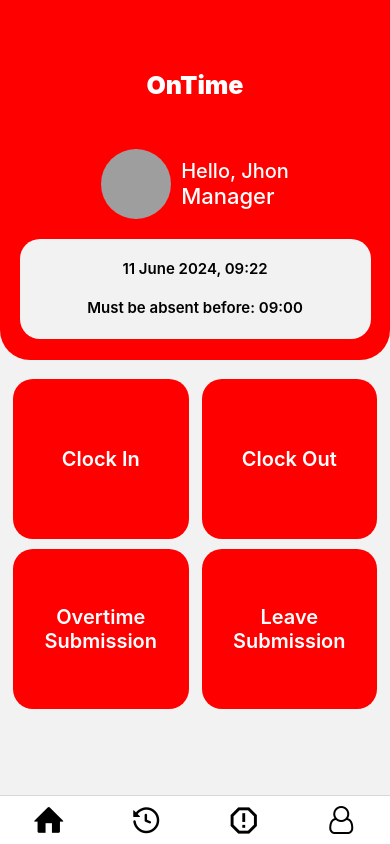
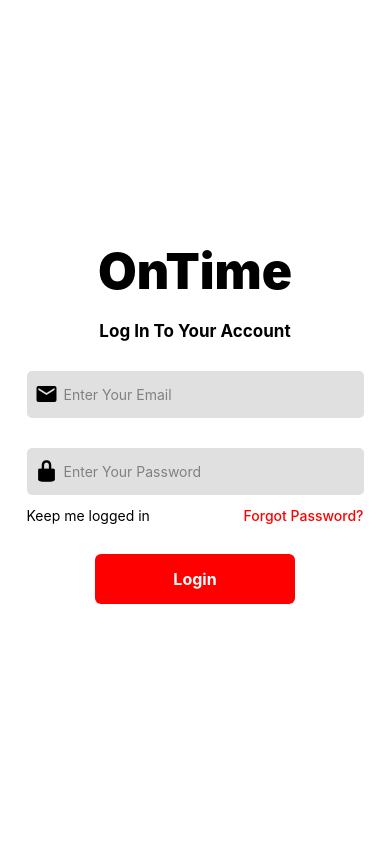
Before and after one commit to Final-project-hck-70/OnTime-client-mobile, a React Native app in the folder mobile/: screen /Login in a window 390 px wide. Built offline with nearby package versions, Linux system fonts and the light colour scheme; grey boxes are pictures that could not be loaded.

Commit message:
feat: add layout login screen, change input text to date

```diff
--- a/mobile/package.json
+++ b/mobile/package.json
@@ -17,7 +17,8 @@
     "expo-status-bar": "~1.12.1",
     "react": "18.2.0",
     "react-native": "0.74.2",
-    "react-native-vector-icons": "^10.1.0"
+    "react-native-vector-icons": "^10.1.0",
+    "@react-native-community/datetimepicker": "8.0.1"
   },
   "devDependencies": {
     "@babel/core": "^7.20.0"
--- a/mobile/src/navigators/MainStack.js
+++ b/mobile/src/navigators/MainStack.js
@@ -4,12 +4,18 @@ import LeaveSubmissionScreen from '../screens/LeaveSubmissionScreen'
 import OvertimeSubmissionScreen from '../screens/OvertimeSubmissionScreen'
 import FormLeaveScreen from '../screens/FormLeaveScreen'
 import FormOvertimeScreen from '../screens/FormOvertimeScreen'
+import LoginScreen from '../screens/LoginScreen'
 
 const Stack = createNativeStackNavigator()
 
 export default function MainStack() {
     return (
         <Stack.Navigator>
+            <Stack.Screen
+                name="Login"
+                component={LoginScreen}
+                options={{ headerShown: false }}
+            />
             <Stack.Screen
                 name="MainPage"
                 component={HomeTab}
--- a/mobile/src/screens/FormLeaveScreen.js
+++ b/mobile/src/screens/FormLeaveScreen.js
@@ -6,8 +6,53 @@ import {
     View,
 } from 'react-native'
 import { Ionicons } from '@expo/vector-icons'
+import DateTimePicker from '@react-native-community/datetimepicker'
+import { useState } from 'react'
 
 export default function FormLeaveScreen({ navigation }) {
+    const [date, setDate] = useState(new Date())
+    const [toDate, setToDate] = useState(new Date())
+    const [show, setShow] = useState(false)
+    const [showTo, setShowTo] = useState(false)
+    const [mode, setMode] = useState('date')
+    const [fromDateText, setFromDateText] = useState('From')
+    const [toDateText, setToDateText] = useState('To')
+
+    const onChangeFrom = (e, selectedDate) => {
+        const currentDate = selectedDate || date
+        setShow(false)
+        setDate(currentDate)
+        setFromDateText(formatDate(currentDate))
+    }
+
+    const onChangeTo = (e, selectedDate) => {
+        const currentDate = selectedDate || toDate
+        setShowTo(false)
+        setToDate(currentDate)
+        setToDateText(formatDate(currentDate))
+    }
+
+    const showMode = (modeToShow) => {
+        setShow(true)
+        setMode(modeToShow)
+    }
+
+    const showToMode = (modeToShow) => {
+        setShowTo(true)
+        setMode(modeToShow)
+    }
+
+    const formatDate = (date) => {
+        let day = date.getDate()
+        let month = date.getMonth() + 1
+        let year = date.getFullYear()
+
+        if (day < 10) day = `0${day}`
+        if (month < 10) month = `0${month}`
+
+        return `${day}/${month}/${year}`
+    }
+
     return (
         <View style={styles.container}>
             <View style={styles.header}>
@@ -28,23 +73,39 @@ export default function FormLeaveScreen({ navigation }) {
                 </View>
             </View>
             <View style={styles.inputBox}>
-                <View style={styles.inputContainer}>
-                    <TextInput
-                        style={styles.input}
-                        placeholder="From"
-                        placeholderTextColor="white"
-                    />
-                </View>
+                <TouchableOpacity
+                    onPress={() => showMode('date')}
+                    style={styles.inputContainer2}
+                    activeOpacity={0.6}
+                >
+                    <Text style={styles.input}>{fromDateText}</Text>
+                </TouchableOpacity>
             </View>
+            {show && (
+                <DateTimePicker
+                    value={date}
+                    mode={mode}
+                    is24Hour={true}
+                    onChange={onChangeFrom}
+                />
+            )}
             <View style={styles.inputBox}>
-                <View style={styles.inputContainer}>
-                    <TextInput
-                        style={styles.input}
-                        placeholder="To"
-                        placeholderTextColor="white"
-                    />
-                </View>
+                <TouchableOpacity
+                    onPress={() => showToMode('date')}
+                    style={styles.inputContainer2}
+                    activeOpacity={0.6}
+                >
+                    <Text style={styles.input}>{toDateText}</Text>
+                </TouchableOpacity>
             </View>
+            {showTo && (
+                <DateTimePicker
+                    value={toDate}
+                    mode={mode}
+                    is24Hour={true}
+                    onChange={onChangeTo}
+                />
+            )}
             <View style={styles.inputBox}>
                 <View style={styles.inputContainer}>
                     <TextInput
@@ -60,6 +121,7 @@ export default function FormLeaveScreen({ navigation }) {
                         style={styles.input}
                         placeholder="Number of Days"
                         placeholderTextColor="white"
+                        keyboardType="numeric"
                     />
                 </View>
             </View>
@@ -115,6 +177,13 @@ const styles = StyleSheet.create({
         paddingLeft: 13,
         paddingRight: 13,
     },
+    inputContainer2: {
+        flexDirection: 'row',
+        backgroundColor: 'black',
+        paddingVertical: 9,
+        borderRadius: 15,
+        marginTop: 10,
+    },
     inputContainer: {
         flexDirection: 'row',
         backgroundColor: 'black',
--- a/mobile/src/screens/FormOvertimeScreen.js
+++ b/mobile/src/screens/FormOvertimeScreen.js
@@ -6,8 +6,38 @@ import {
     View,
 } from 'react-native'
 import { Ionicons } from '@expo/vector-icons'
+import { useState } from 'react'
+import DateTimePicker from '@react-native-community/datetimepicker'
 
 export default function FormOvertimeScreen({ navigation }) {
+    const [date, setDate] = useState(new Date())
+    const [show, setShow] = useState(false)
+    const [mode, setMode] = useState('date')
+    const [overtimeDateText, setOvertimeDateText] = useState('Overtime Date')
+
+    const onChangeOvertime = (e, selectedDate) => {
+        const currentDate = selectedDate || date
+        setShow(false)
+        setDate(currentDate)
+        setOvertimeDateText(formatDate(currentDate))
+    }
+
+    const showMode = (modeToShow) => {
+        setShow(true)
+        setMode(modeToShow)
+    }
+
+    const formatDate = (date) => {
+        let day = date.getDate()
+        let month = date.getMonth() + 1
+        let year = date.getFullYear()
+
+        if (day < 10) day = `0${day}`
+        if (month < 10) month = `0${month}`
+
+        return `${day}/${month}/${year}`
+    }
+
     return (
         <View style={styles.container}>
             <View style={styles.header}>
@@ -28,20 +58,29 @@ export default function FormOvertimeScreen({ navigation }) {
                 </View>
             </View>
             <View style={styles.inputBox}>
-                <View style={styles.inputContainer}>
-                    <TextInput
-                        style={styles.input}
-                        placeholder="Overtime Date"
-                        placeholderTextColor="white"
-                    />
-                </View>
+                <TouchableOpacity
+                    onPress={() => showMode('date')}
+                    style={styles.inputContainer2}
+                    activeOpacity={0.6}
+                >
+                    <Text style={styles.input}>{overtimeDateText}</Text>
+                </TouchableOpacity>
             </View>
+            {show && (
+                <DateTimePicker
+                    value={date}
+                    mode={mode}
+                    is24Hour={true}
+                    onChange={onChangeOvertime}
+                />
+            )}
             <View style={styles.inputBox}>
                 <View style={styles.inputContainer}>
                     <TextInput
                         style={styles.input}
                         placeholder="Overtime Duration"
                         placeholderTextColor="white"
+                        keyboardType="numeric"
                     />
                 </View>
             </View>
@@ -97,6 +136,13 @@ const styles = StyleSheet.create({
         paddingLeft: 13,
         paddingRight: 13,
     },
+    inputContainer2: {
+        flexDirection: 'row',
+        backgroundColor: 'black',
+        paddingVertical: 9,
+        borderRadius: 15,
+        marginTop: 10,
+    },
     inputContainer: {
         flexDirection: 'row',
         backgroundColor: 'black',
--- a/mobile/src/screens/HomeScreen.js
+++ b/mobile/src/screens/HomeScreen.js
@@ -44,7 +44,9 @@ export default function HomeScreen() {
                 </View>
                 <View style={styles.buttonRow}>
                     <TouchableOpacity
-                        onPress={() => navigation.navigate('FormOvertime')}
+                        onPress={() =>
+                            navigation.navigate('OvertimeSubmission')
+                        }
                         style={styles.button}
                         activeOpacity={0.6}
                     >
@@ -52,7 +54,7 @@ export default function HomeScreen() {
                         <Text style={styles.buttonText}>Submission</Text>
                     </TouchableOpacity>
                     <TouchableOpacity
-                        onPress={() => navigation.navigate('FormLeave')}
+                        onPress={() => navigation.navigate('LeaveSubmission')}
                         style={styles.button}
                         activeOpacity={0.6}
                     >
--- /dev/null
+++ b/mobile/src/screens/LoginScreen.js
@@ -0,0 +1,140 @@
+import {
+    StyleSheet,
+    SafeAreaView,
+    View,
+    Text,
+    KeyboardAvoidingView,
+    TextInput,
+    Pressable,
+} from 'react-native'
+import { MaterialIcons, Entypo } from '@expo/vector-icons'
+
+export default function LoginScreen({ navigation }) {
+    return (
+        <SafeAreaView style={styles.container}>
+            <View>
+                <Text style={styles.titleLogo}>OnTime</Text>
+            </View>
+
+            <KeyboardAvoidingView>
+                <View style={styles.titleContainer}>
+                    <Text style={styles.title}>Log In To Your Account</Text>
+                </View>
+
+                <View>
+                    <View style={styles.inputContainer}>
+                        <MaterialIcons
+                            style={styles.icon}
+                            name="email"
+                            size={24}
+                            color="black"
+                        />
+                        <TextInput
+                            style={styles.input}
+                            placeholder="Enter Your Email"
+                        />
+                    </View>
+
+                    <View style={styles.inputContainer}>
+                        <Entypo
+                            style={styles.icon}
+                            name="lock"
+                            size={24}
+                            color="black"
+                        />
+                        <TextInput
+                            secureTextEntry={true}
+                            style={styles.input}
+                            placeholder="Enter Your Password"
+                        />
+                    </View>
+
+                    <View style={styles.optionsContainer}>
+                        <Text>Keep me logged in</Text>
+                        <Text style={styles.forgotPassword}>
+                            Forgot Password?
+                        </Text>
+                    </View>
+
+                    <Pressable
+                        onPress={() => navigation.navigate('MainPage')}
+                        style={styles.loginButton}
+                    >
+                        <Text style={styles.loginButtonText}>Login</Text>
+                    </Pressable>
+                </View>
+            </KeyboardAvoidingView>
+        </SafeAreaView>
+    )
+}
+
+const styles = StyleSheet.create({
+    container: {
+        flex: 1,
+        backgroundColor: 'white',
+        alignItems: 'center',
+        justifyContent: 'center',
+    },
+    titleLogo: {
+        fontSize: 50,
+        fontWeight: '900',
+        marginBottom: 20,
+    },
+    titleContainer: {
+        alignItems: 'center',
+    },
+    title: {
+        fontSize: 17,
+        fontWeight: 'bold',
+    },
+    inputContainer: {
+        flexDirection: 'row',
+        alignItems: 'center',
+        gap: 5,
+        backgroundColor: '#E0E0E0',
+        paddingVertical: 5,
+        borderRadius: 5,
+        marginTop: 30,
+    },
+    icon: {
+        marginLeft: 8,
+    },
+    input: {
+        marginVertical: 10,
+        width: 300,
+        color: 'gray',
+    },
+    optionsContainer: {
+        marginTop: 12,
+        flexDirection: 'row',
+        alignItems: 'center',
+        justifyContent: 'space-between',
+    },
+    forgotPassword: {
+        color: 'red',
+        fontWeight: '500',
+    },
+    loginButton: {
+        width: 200,
+        backgroundColor: 'red',
+        borderRadius: 6,
+        marginLeft: 'auto',
+        marginRight: 'auto',
+        padding: 15,
+        marginTop: 30,
+    },
+    loginButtonText: {
+        textAlign: 'center',
+        color: 'white',
+        fontSize: 16,
+        fontWeight: 'bold',
+    },
+    registerButton: {
+        marginTop: 15,
+    },
+    registerButtonText: {
+        textAlign: 'center',
+        color: 'gray',
+        fontSize: 16,
+    },
+})
```
Also changed, not shown: mobile/src/screens/FromButtonScreen.js (added, +44 -0 lines), 1 other file (tests, documents, lock files or other folders).
